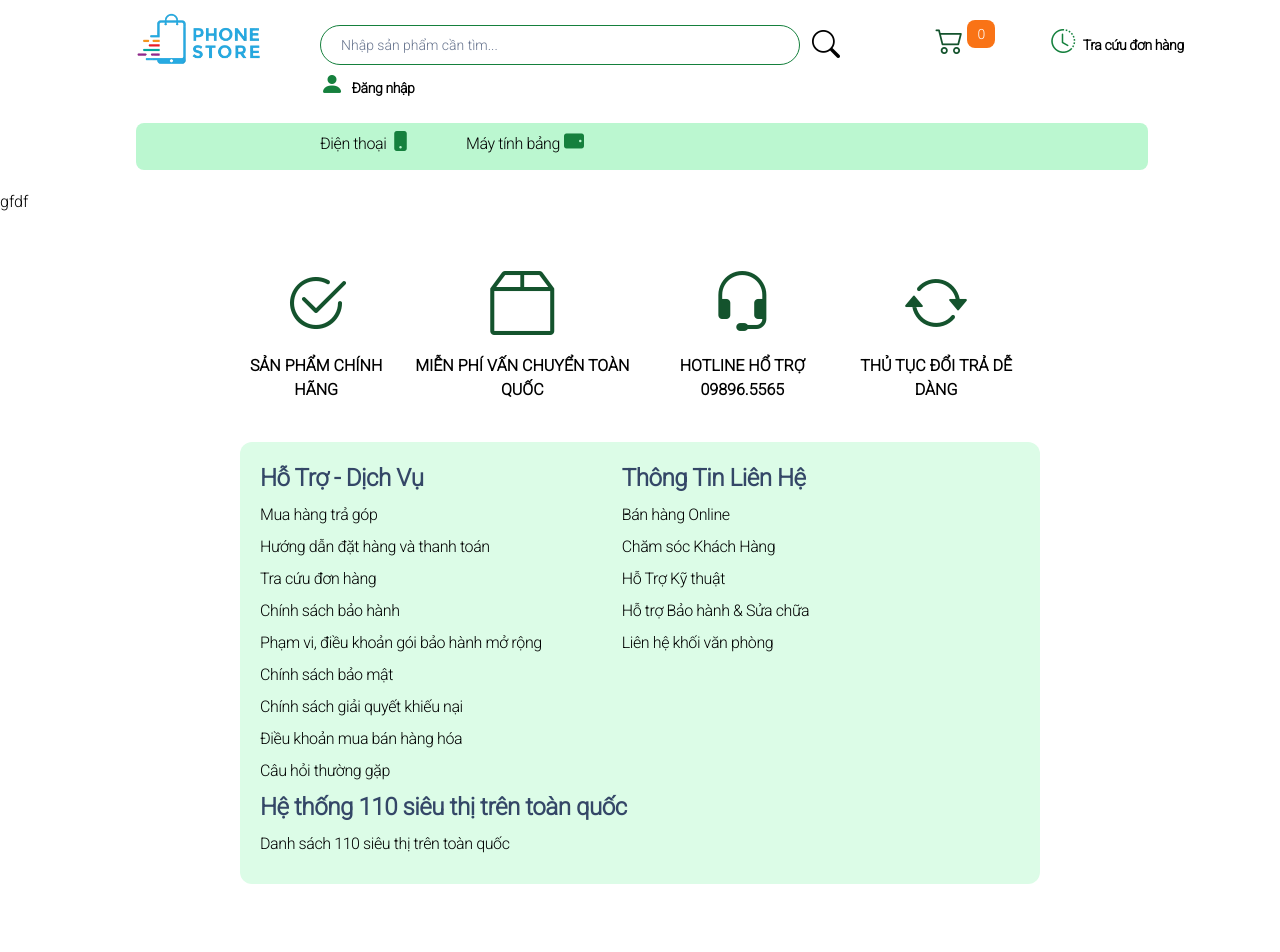
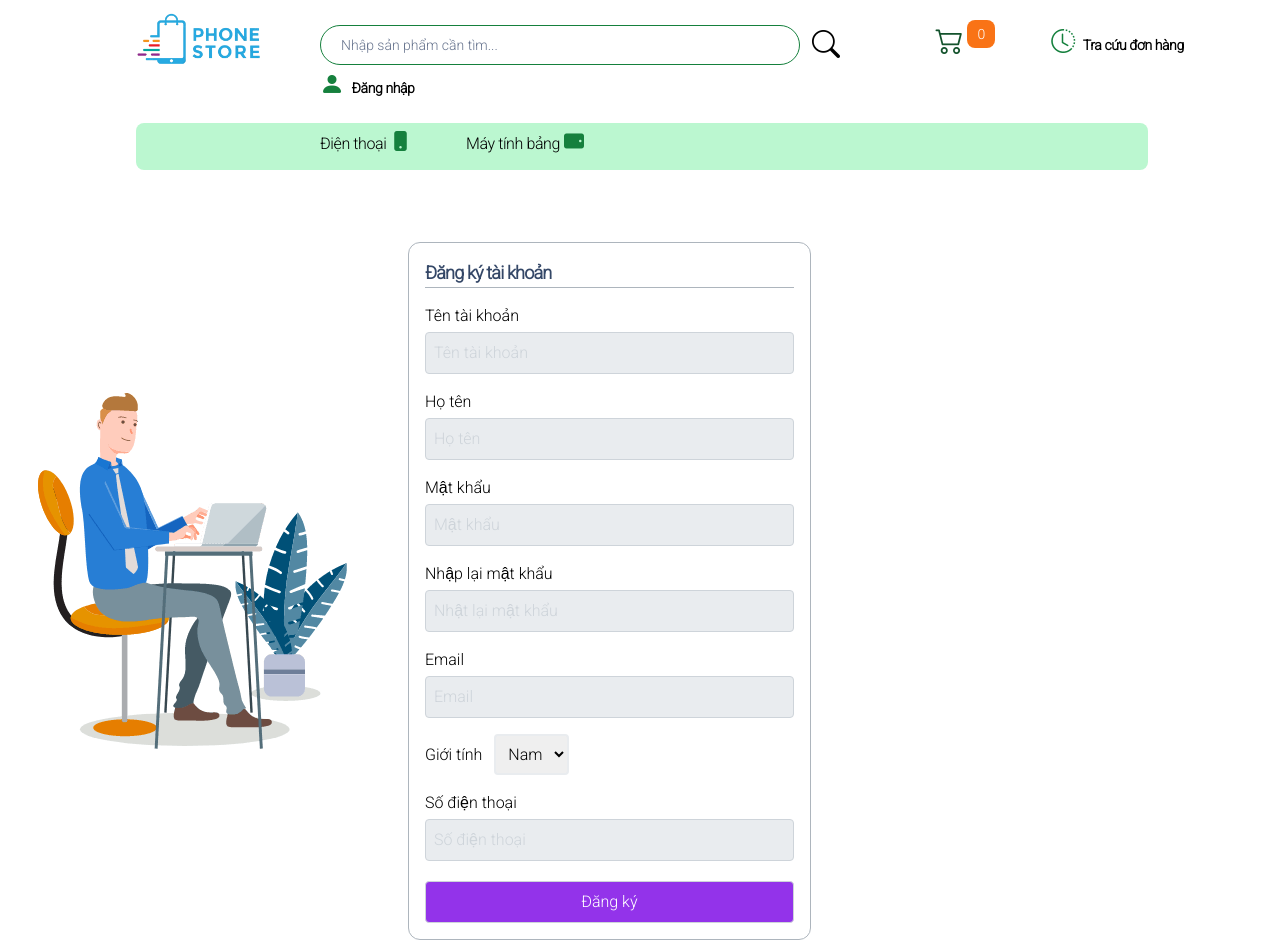
Before and after one commit to ThaiQuocTam/web-mobile, a React (Create React App) app in the folder Client/: page /SignUp in a window 1280 px wide. Shown: the top 952 px of the page. Before the commit the page ends 884 px from the top, so only its background shows below. Built offline with nearby package versions, Linux system fonts and the light colour scheme.

Commit message:
Update SignUp.js

```diff
--- a/Client/src/components/Sign-up/SignUp.js
+++ b/Client/src/components/Sign-up/SignUp.js
@@ -3,10 +3,93 @@ import './SignUp.css';
 
 const SignUp = () => {
   return (
+    <div className="flex">
+      <div className="w-1/4 mr-3 image">
+      </div>
+      <div className="w-1/3 mt-10 p-3 bg-white">
+        <form className="border border-gray-500 rounded-[12px]">
+          <div className="p-4">
+            <h1 className="text-lg border-b border-gray-500"> Đăng ký tài khoản</h1>
+            <div className="mt-4">
+              <label>Tên tài khoản</label>
+              <input
+                type="text"
+                name="tentaikhoan"
+                placeholder="Tên tài khoản"
+                className="mt-1 p-2 focus:outline-none bg-gray-200 rounded border border-gray-400 w-full"
+              />
+            </div>
+            <div className="mt-4">
+              <label>Họ tên</label>
+              <input
+                type="text"
+                name="hoten"
+                placeholder="Họ tên"
+                className="mt-1 p-2 focus:outline-none bg-gray-200 rounded border border-gray-400 w-full"
+              />
 
-   <>
-   gfdf
-    </>
+
+            </div>
+            <div className="mt-4">
+              <label>Mật khẩu</label>
+              <input
+                type="password"
+                name="password"
+
+                placeholder="Mật khẩu"
+                className="mt-1 p-2 focus:outline-none bg-gray-200 rounded border border-gray-400 w-full"
+              />
+
+            </div>
+            <div className="mt-4">
+              <label>Nhập lại mật khẩu</label>
+              <input
+                type="password"
+                name="password2"
+
+                placeholder="Nhật lại mật khẩu"
+                className="mt-1 p-2 focus:outline-none bg-gray-200 rounded border border-gray-400 w-full"
+              />
+            </div>
+            <div className="mt-4">
+              <label>Email</label>
+              <input
+                type="email"
+                name="email"
+                placeholder="Email"
+                className="mt-1 p-2 focus:outline-none bg-gray-200 rounded border border-gray-400 w-full"
+              />
+            </div>
+            <div className="mt-4">
+              <label>Giới tính</label>
+
+              <select name='gioitinh' className='ml-3 p-2 border-2 rounded border-black-500'>
+                <option>Nam</option>
+                <option>Nữ</option>
+
+              </select>
+
+            </div>
+            <div className="mt-4">
+              <label>Số điện thoại</label>
+              <input
+                type="number"
+                name="sdt"
+                placeholder="Số điện thoại"
+                className="mt-1 p-2 focus:outline-none bg-gray-200 rounded border border-gray-400 w-full"
+              />
+            </div>
+            <div className="mt-4">
+              <input
+                type="submit"
+                value="Đăng ký"
+                className="mt-1 p-2 w-full hover:bg-purple-800 border focus:outline-none border-gray-400 rounded cursor-pointer bg-purple-600 text-white"
+              />
+            </div>
+          </div>
+        </form>
+      </div>
+    </div>
   )
 }
 
```
